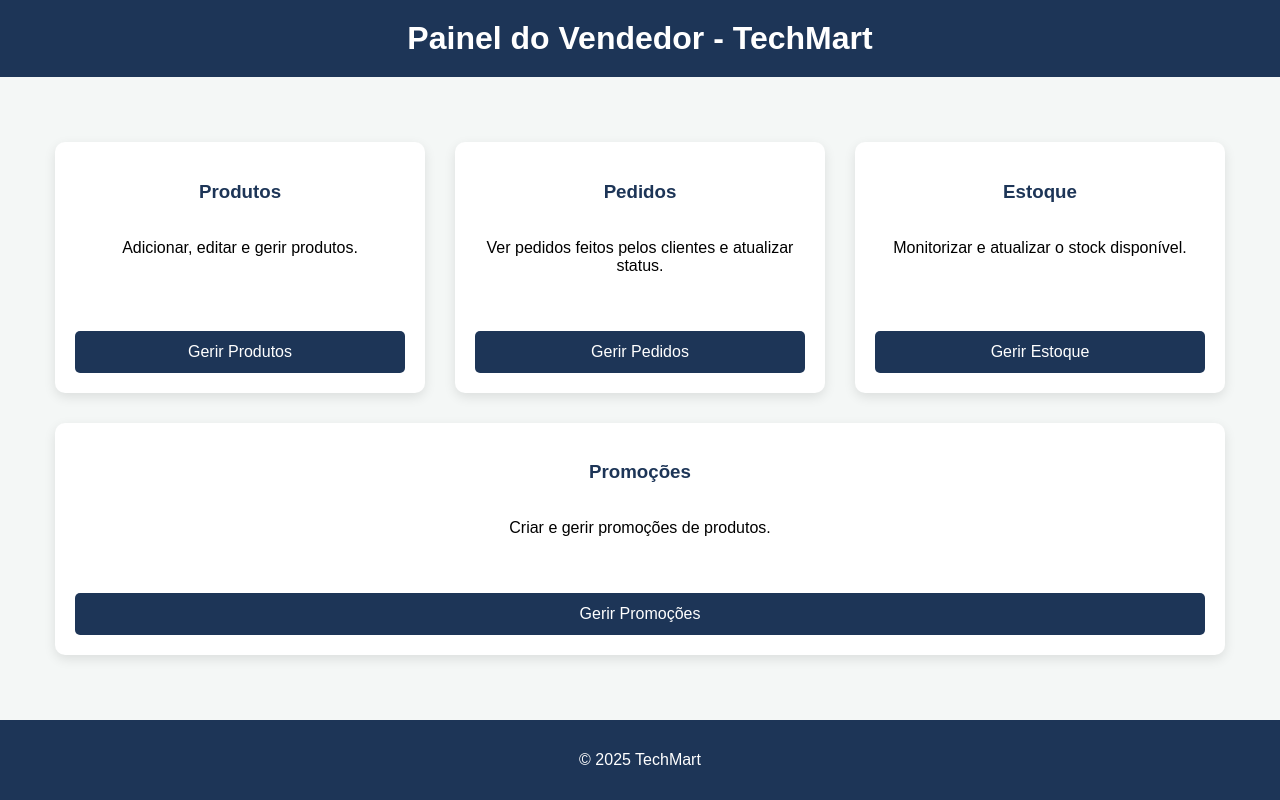
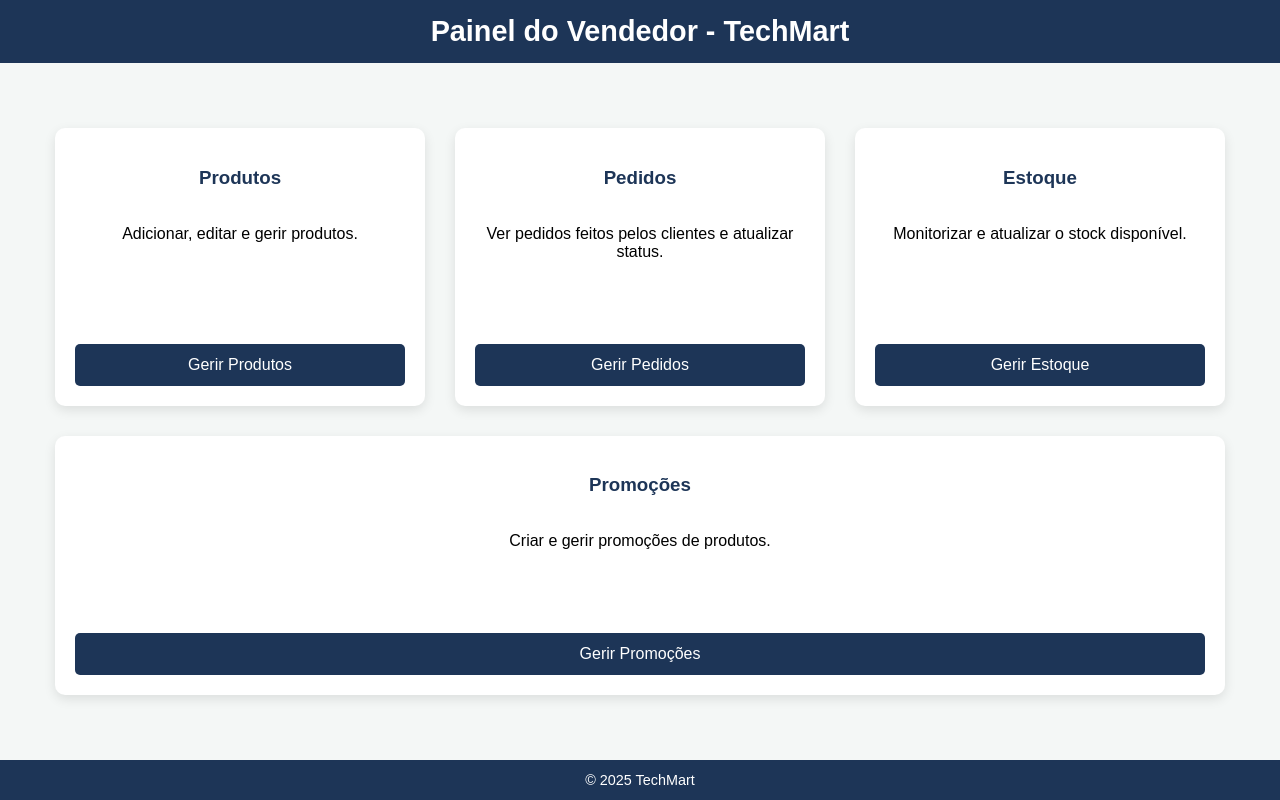
Before and after one commit to TrueManOfCulture/Database2, a Django app: template loja/templates/seller_page.html in a window 1280 px wide. Run offline with Django 5.2, Linux system fonts and the light colour scheme; the template is opened without the code that fills it, so the values that code supplies are empty.

Commit message:
update to seller page

```diff
--- a/loja/templates/seller_page.html
+++ b/loja/templates/seller_page.html
@@ -20,12 +20,13 @@
       header {
         background: #1d3557;
         color: #fff;
-        padding: 20px;
+        padding: 15px 20px;
         text-align: center;
-        font-size: 2em;
+        font-size: 1.8em; /* Reduzido de 2em para 1.8em */
         font-weight: bold;
         position: sticky;
         top: 0;
+        flex-shrink: 0; /* Impede que o header encolha */
       }
       .content {
         display: flex;
@@ -69,7 +70,19 @@
         text-decoration: none;
         transition: background 0.3s;
       }
-      footer { background: #1d3557; color: #fff; text-align: center; padding: 15px; }
+      footer {
+        background: #1d3557;
+        color: #fff;
+        text-align: center;
+        padding: 12px 15px; /* Reduzido de 15px para 12px */
+        margin-top: auto; /* Empurra o footer para baixo */
+        flex-shrink: 0; /* Impede que o footer encolha */
+      }
+
+      footer p {
+        margin: 0; /* Remove margem padrão do parágrafo */
+        font-size: 0.9em; /* Fonte ligeiramente menor */
+      }
     </style>
   </head>
   <body>
```
